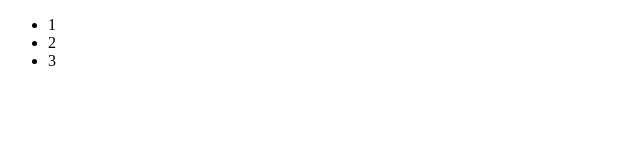
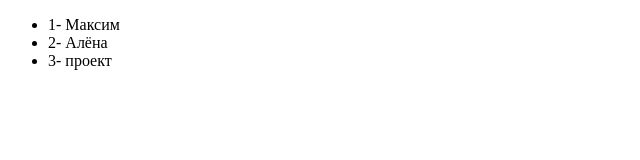
Before and after one commit to Uno17/uno, a plain HTML site: page index.html in a window 1280 px wide. Shown: the whole page, without its empty margins (0-640 px from the left). Drawn offline with Linux system fonts and the light colour scheme.

Commit message:
Add files via upload

```diff
--- a/index.html
+++ b/index.html
@@ -4,11 +4,11 @@
     <meta charset="UTF-8">
     <meta http-equiv="X-UA-Compatible" content="IE=edge">
     <meta name="viewport" content="width=device-width, initial-scale=1.0">
-    <title>Изменения приняты</title>
+    <title>Document</title>
 </head>
 <body>
-    <ul><li>1</li>
-    <li>2</li>
-    <li>3</li></ul>
+    <ul><li>1- Максим</li>
+    <li>2- Алёна</li>
+    <li>3- проект</li></ul>
 </body>
 </html>
```
